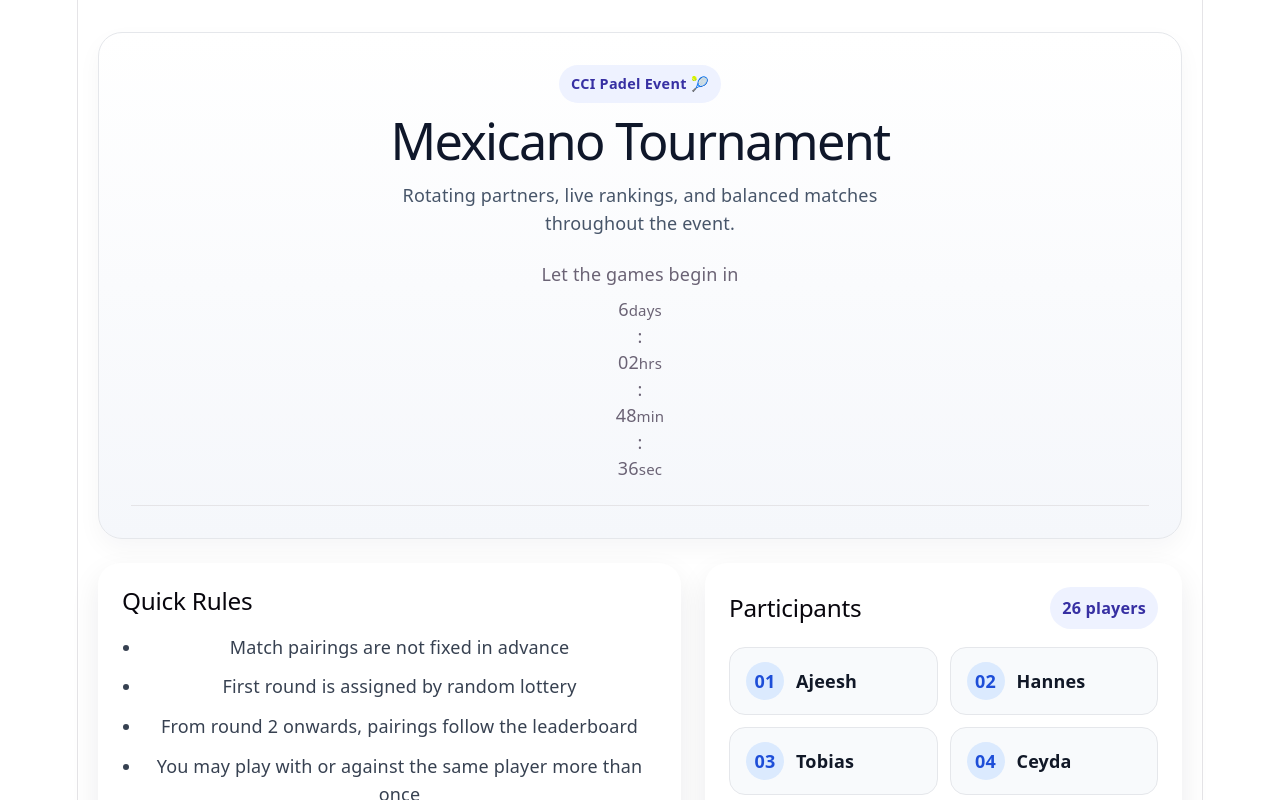
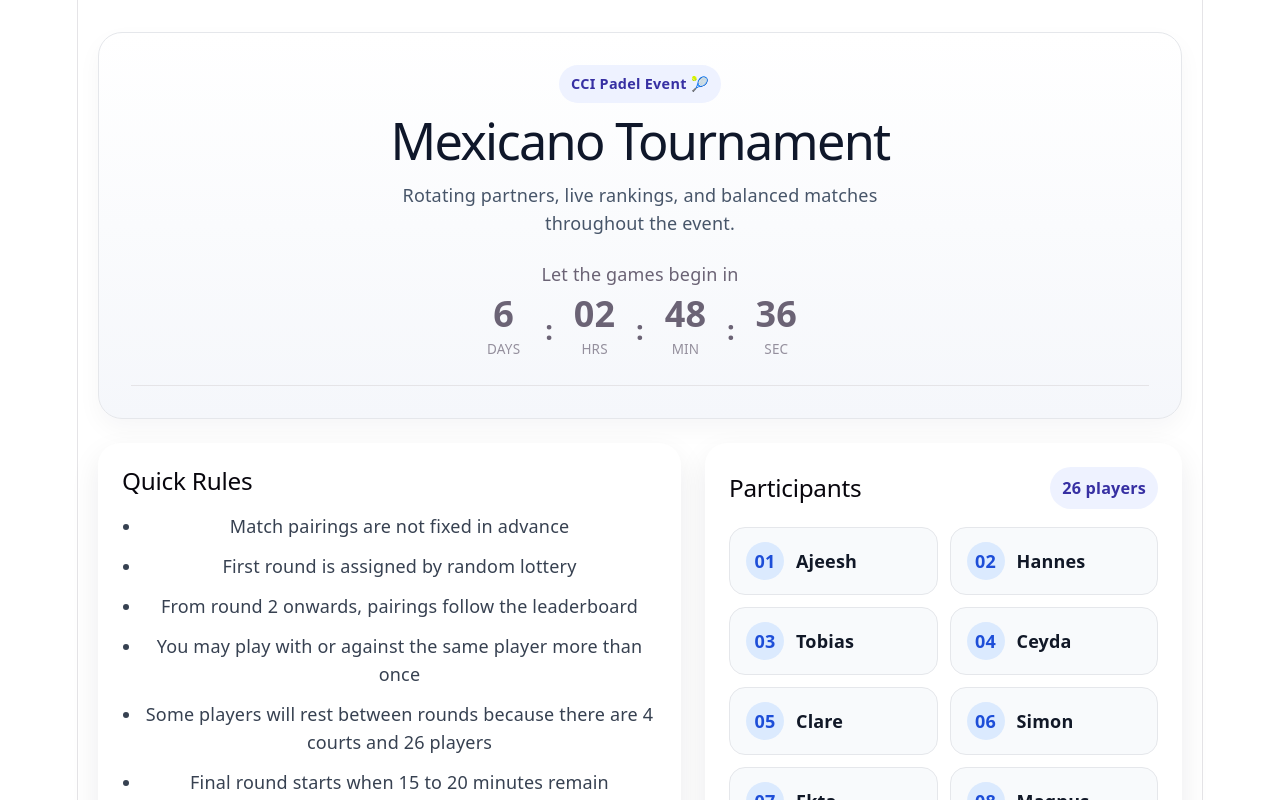
Before and after one commit to ajeesh1987/padel_tournament, a React (Vite) app: page / in a window 1280 px wide. Shown: the top 800 px of the page. Built offline with nearby package versions, Linux system fonts and the light colour scheme.

Commit message:
Update App.css

```diff
--- a/src/App.css
+++ b/src/App.css
@@ -1,5 +1,3 @@
-/* ── Add these to the bottom of your existing App.css ── */
-
 /* COUNTDOWN */
 .countdown {
   display: flex;
@@ -8,64 +6,53 @@
   gap: 0.5rem;
   padding: 1.25rem 2rem;
   border-bottom: 1px solid var(--border);
-
-  &__label {
-    font-size: 0.75rem;
-    letter-spacing: 0.1em;
-    text-transform: uppercase;
-    opacity: 0.45;
 }
 
-  &__tiles {
+.countdown-label {
+  font-size: 1rem;
+  font-weight: 500;
+}
+
+.countdown-tiles {
   display: flex;
   align-items: center;
-    gap: 0.4rem;
+  justify-content: center;
+  gap: 0.75rem;
+  flex-wrap: nowrap;
 }
 
-  &__tile {
+.countdown-tile {
   display: flex;
   flex-direction: column;
   align-items: center;
-    min-width: 3.25rem;
+  min-width: 56px;
+}
 
-    span {
-      font-size: 2.25rem;
+.countdown-tile span {
+  font-size: 2rem;
   font-weight: 700;
   line-height: 1;
-      font-variant-numeric: tabular-nums;
-      color: var(--text-h);
 }
 
-    small {
-      font-size: 0.6rem;
-      opacity: 0.4;
+.countdown-tile small {
+  font-size: 0.75rem;
+  opacity: 0.7;
+  margin-top: 0.25rem;
   text-transform: uppercase;
-      letter-spacing: 0.08em;
-    }
 }
 
-  &__sep {
-    font-size: 1.75rem;
-    font-weight: 300;
-    opacity: 0.25;
-    margin-bottom: 0.9rem;
+.countdown-sep {
+  font-size: 1.5rem;
+  font-weight: 600;
+  line-height: 1;
+  align-self: center;
 }
 
-  &--done {
-    font-size: 1.4rem;
+.countdown-done {
+  font-size: 1.25rem;
   font-weight: 700;
-    letter-spacing: 0.03em;
-    color: var(--text-h);
-    padding: 1.5rem;
-  }
-
-  @media (max-width: 1024px) {
-    padding: 1rem 1.25rem;
-
-    &__tile span {
-      font-size: 1.75rem;
-    }
-  }
+  text-align: center;
+  padding: 1rem 2rem;
 }
 .mantra {
   margin-top: 16px;
```
Lines whose indentation alone changed are shown as unchanged.
